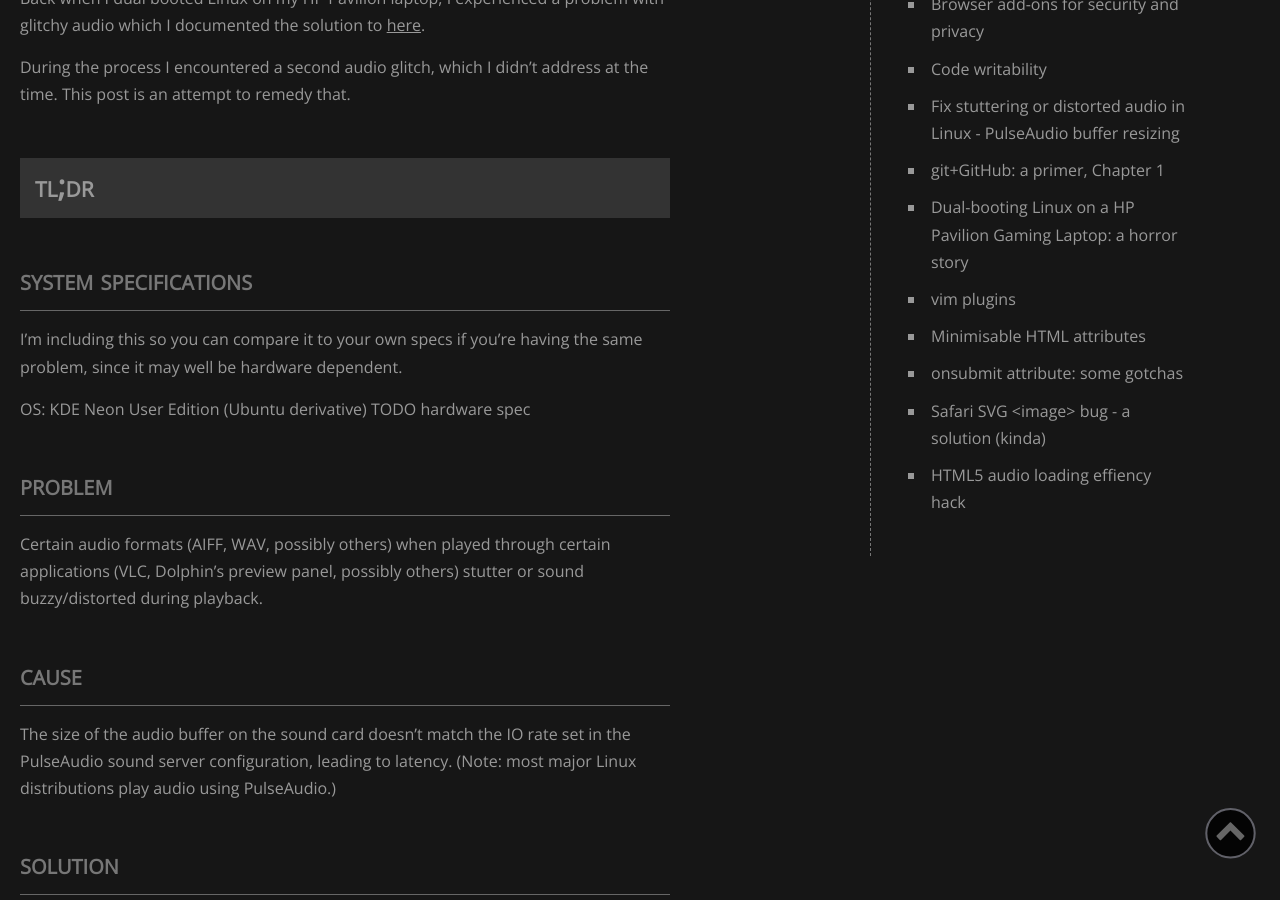
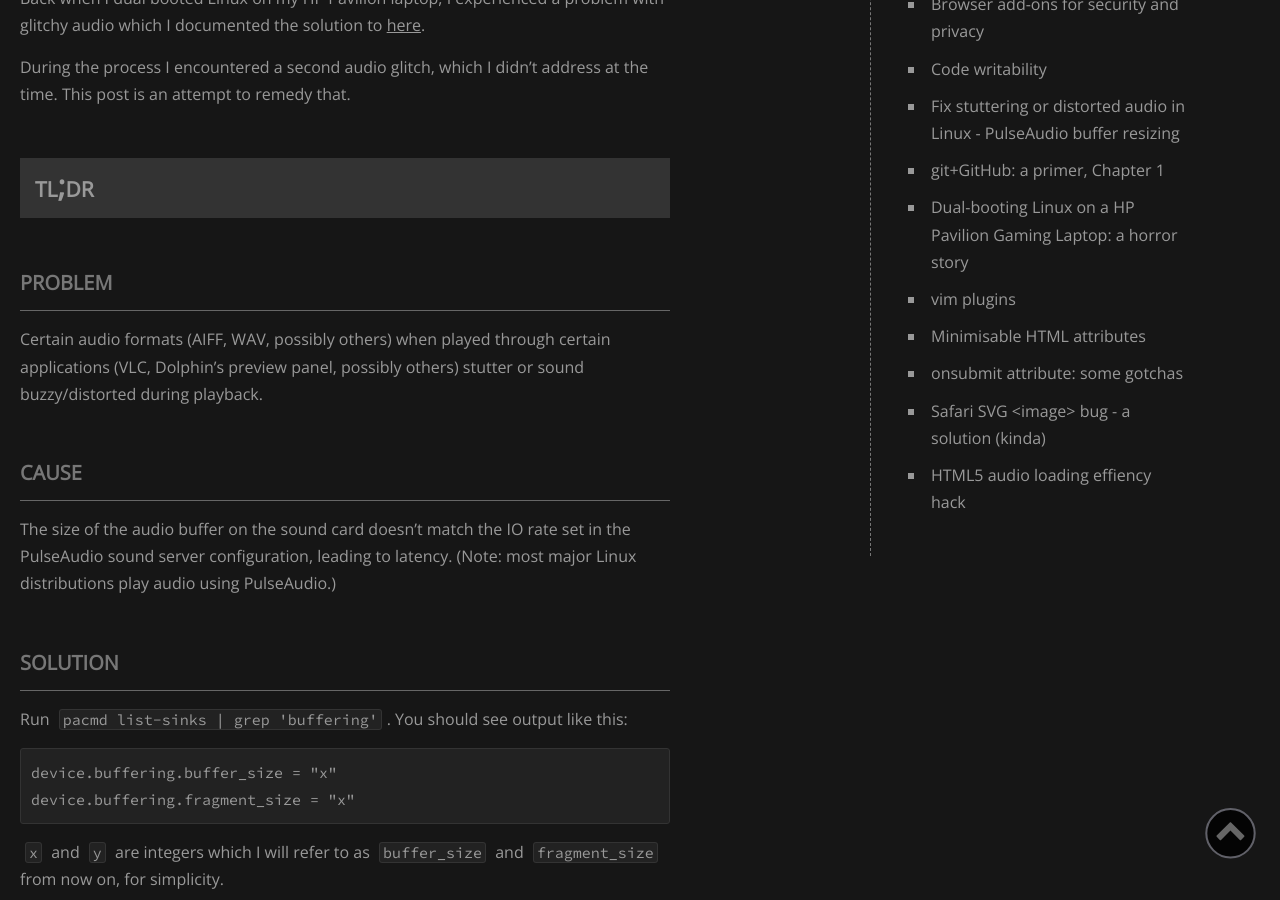
Before and after one commit to d-baker/nightmarewebsite, a Jekyll site: the page built from _posts/2017-3-1-pulseaudio-buffersize.markdown, in a window 1280 px wide and 900 px high, scrolled down 341 px. Built offline with Jekyll 4.4.1, drawn with Linux system fonts in a browser that asks for light colours; some web fonts are replaced.

Commit message:
Remove incomplete system spec bit from post

```diff
--- a/_posts/2017-3-1-pulseaudio-buffersize.markdown
+++ b/_posts/2017-3-1-pulseaudio-buffersize.markdown
@@ -14,11 +14,12 @@ During the process I encountered a second audio glitch, which I didn't address a
 
 ## TL;DR
 
-### System specifications
+<!--### System specifications
 I'm including this so you can compare it to your own specs if you're having the same problem, since it may well be hardware dependent.
 
 OS: KDE Neon User Edition (Ubuntu derivative)
 TODO hardware spec
+-->
 
 ### Problem
 Certain audio formats (AIFF, WAV, possibly others) when played through certain applications (VLC, Dolphin's preview panel, possibly others) stutter or sound buzzy/distorted during playback.
```
